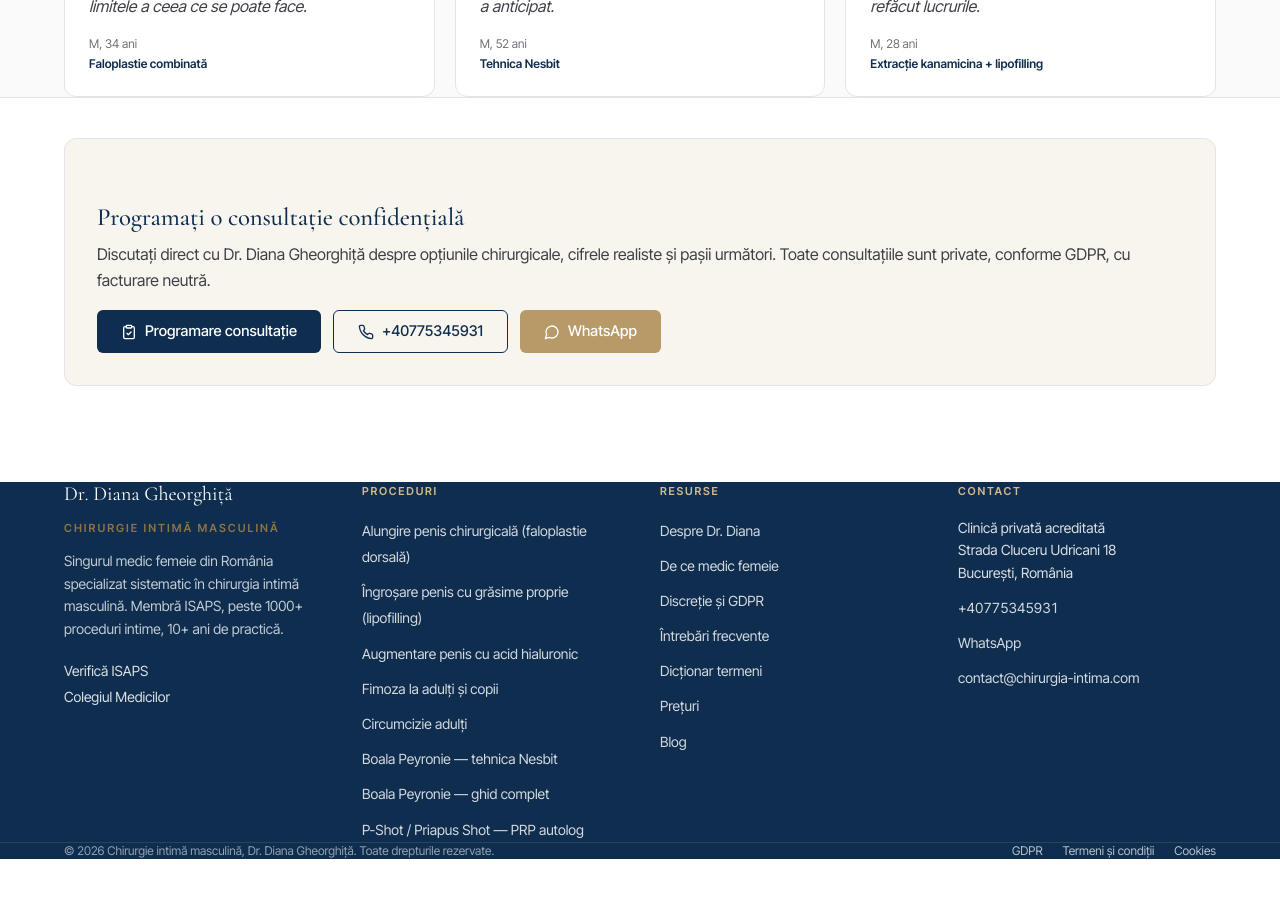
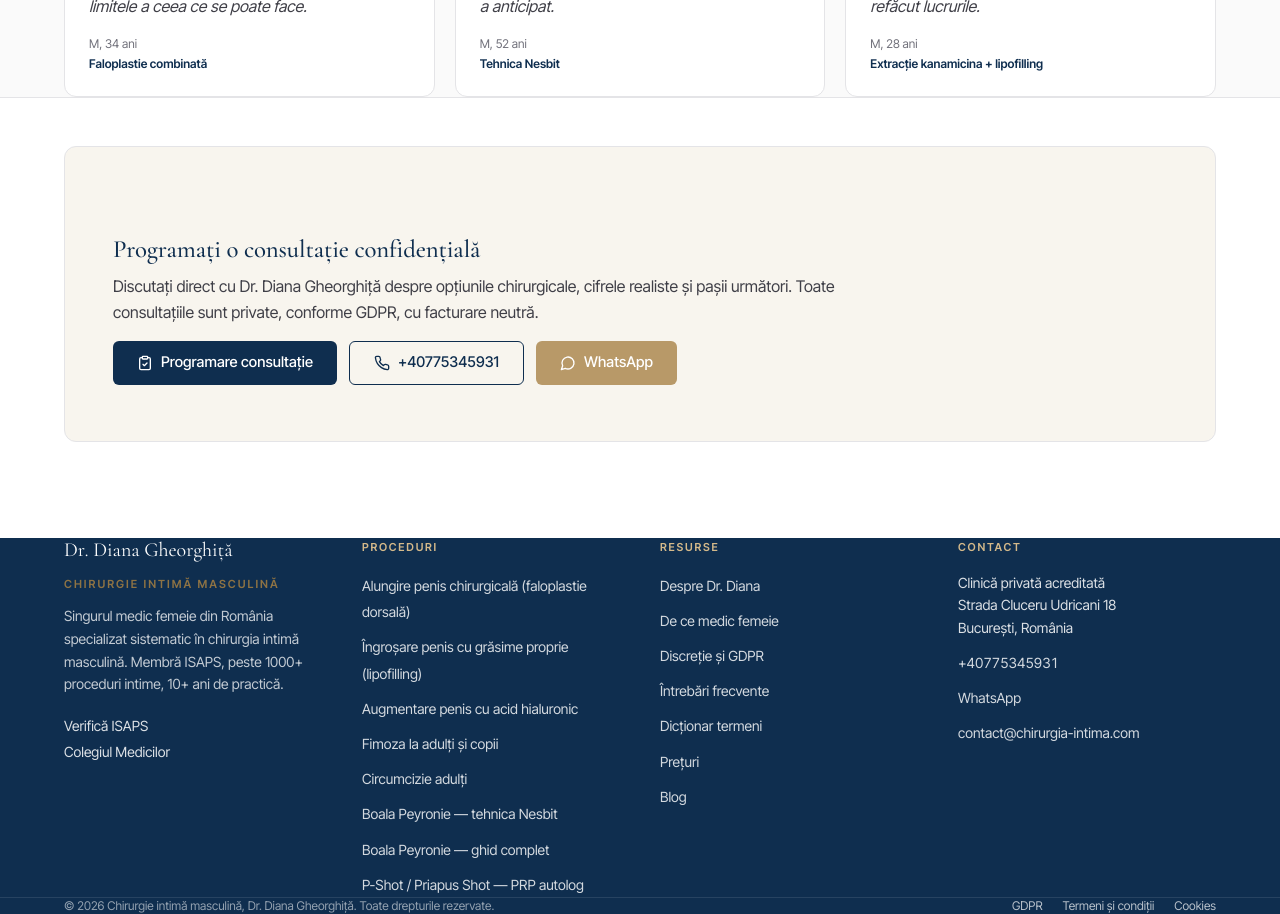
Before and after one commit to mihnea-eugen/chirurgia-intima, a Next.js app: page / in a window 1280 px wide. Shown: the part 3680-4594 px from the top of the page. Before the commit the page ends 4539 px from the top, so only its background shows below. Built offline with nearby package versions, Linux system fonts and the light colour scheme; no server answers.

Commit message:
fix(CTABanner): padding mai generos px-8 py-10 lg:px-12 lg:py-14, titlu mai mare, max-w-3xl pentru lizibilitate pe ecrane mari

```diff
--- a/components/CTABanner.tsx
+++ b/components/CTABanner.tsx
@@ -4,11 +4,11 @@ import { SITE } from "@/lib/site";
 
 export default function CTABanner({ title }: { title?: string }) {
   return (
-    <section className="bg-[var(--color-brand-cream)] border border-zinc-200 rounded-xl p-6 lg:p-8 my-10">
-      <h3 className="text-2xl font-display text-[var(--color-brand-navy)] mb-2">
+    <section className="bg-[var(--color-brand-cream)] border border-zinc-200 rounded-xl px-8 py-10 lg:px-12 lg:py-14 my-12">
+      <h3 className="text-2xl lg:text-3xl font-display text-[var(--color-brand-navy)] mb-3 max-w-3xl">
         {title || "Programați o consultație confidențială"}
       </h3>
-      <p className="text-zinc-700 mb-5">
+      <p className="text-zinc-700 mb-7 max-w-3xl leading-relaxed">
         Discutați direct cu Dr. Diana Gheorghiță despre opțiunile chirurgicale, cifrele realiste și pașii următori. Toate consultațiile sunt private, conforme GDPR, cu facturare neutră.
       </p>
       <div className="flex flex-wrap gap-3">
```
